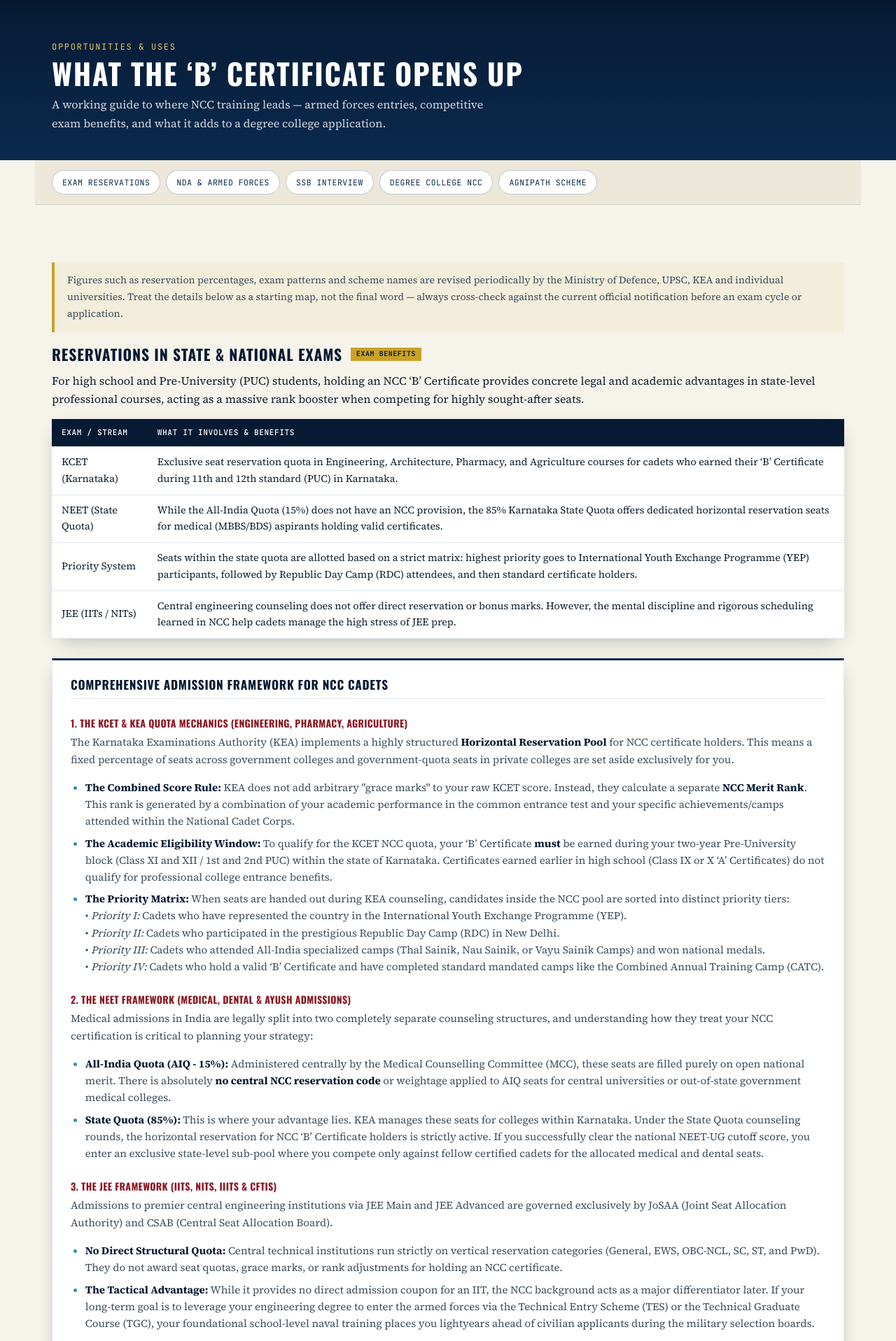
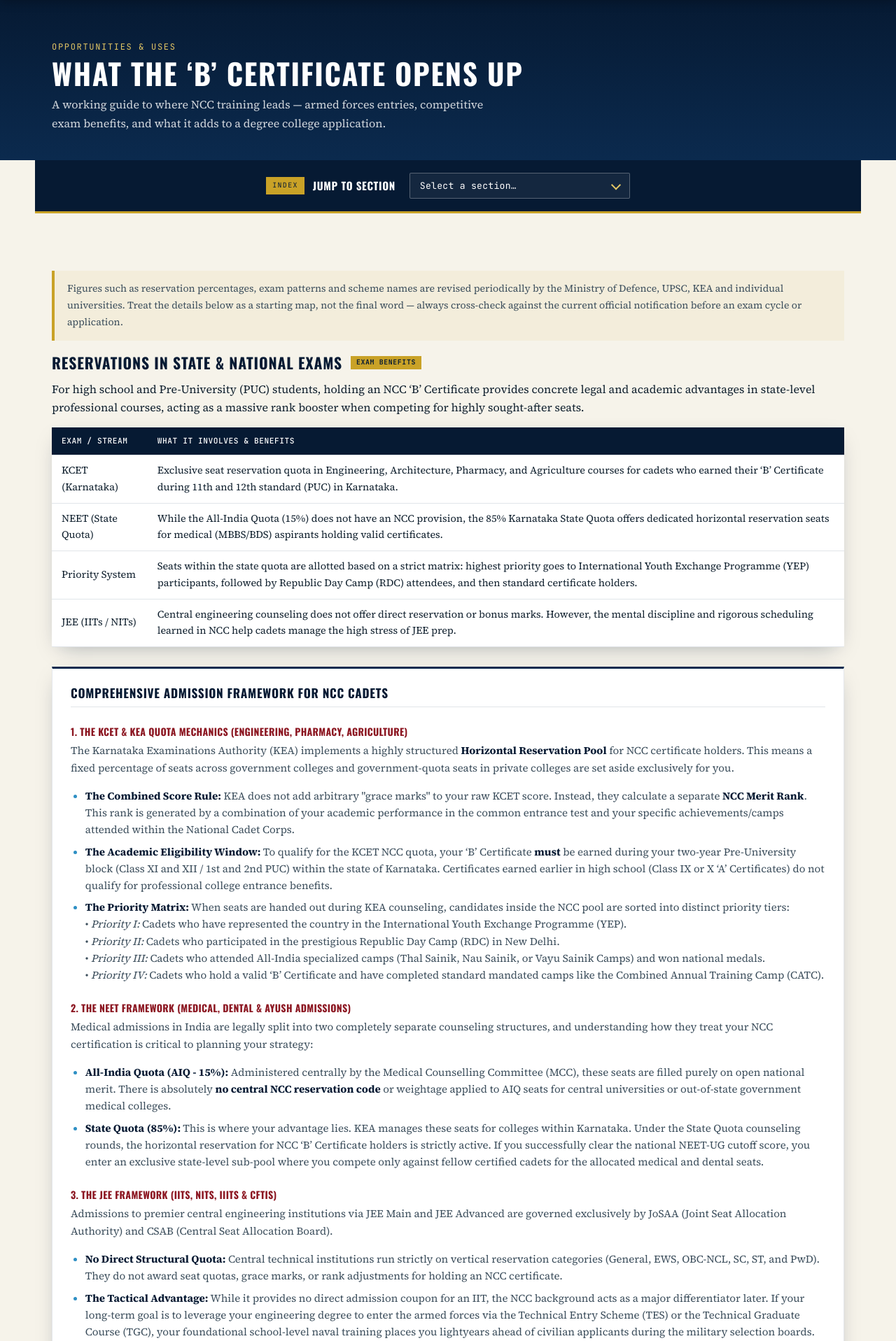
Before and after one commit to prathambhandary/NCC-Landing-Page, a Flask app: page /opportunities in a window 1280 px wide. Shown: the part 74-1991 px from the top of the page at 70% size. Run offline with Flask 3, Linux system fonts and the light colour scheme.

Commit message:
Fixed jump to section

```diff
--- a/static/css/style.css
+++ b/static/css/style.css
@@ -1158,3 +1158,107 @@ blockquote strong { color: var(--red-deep); }
   .detailed-explainer h4 { font-size: 0.82rem; }
   .quick-stats { font-size: 0.72rem; }
 }
+
+/* --------------------------------------------------------------------------
+   JUMP NAV — indexed section dropdown, sits under the page banner
+   -------------------------------------------------------------------------- */
+.jump-nav {
+  background: var(--navy-deep);
+  border-bottom: 3px solid var(--gold);
+  padding: 18px 0;
+}
+.jump-nav-inner {
+  display: flex;
+  align-items: center;
+  justify-content: space-between;
+  gap: 20px;
+  flex-wrap: wrap;
+}
+.jump-nav-head {
+  display: flex;
+  align-items: center;
+  gap: 12px;
+}
+.jump-nav-index {
+  font-family: var(--font-mono);
+  font-size: 0.62rem;
+  letter-spacing: 0.14em;
+  color: var(--navy-deep);
+  background: var(--gold);
+  padding: 4px 9px;
+  flex-shrink: 0;
+}
+.jump-nav-head h2 {
+  color: var(--white);
+  font-size: 0.95rem;
+  letter-spacing: 0.04em;
+  margin: 0;
+}
+
+.jump-nav-select-wrap {
+  position: relative;
+  min-width: 280px;
+  flex-shrink: 0;
+}
+.jump-nav-select {
+  appearance: none;
+  -webkit-appearance: none;
+  width: 100%;
+  font-family: var(--font-mono);
+  font-size: 0.82rem;
+  letter-spacing: 0.02em;
+  color: var(--white);
+  background: rgba(255,255,255,0.06);
+  border: 1px solid rgba(255,255,255,0.28);
+  border-radius: var(--radius);
+  padding: 10px 38px 10px 14px;
+  cursor: pointer;
+  transition: background 0.2s ease, border-color 0.2s ease;
+}
+.jump-nav-select:hover {
+  background: rgba(255,255,255,0.1);
+  border-color: rgba(255,255,255,0.45);
+}
+.jump-nav-select:focus-visible {
+  outline: 2px solid var(--gold);
+  outline-offset: 2px;
+}
+.jump-nav-select option {
+  background: var(--navy-deep);
+  color: var(--white);
+}
+.jump-nav-select-wrap::after {
+  content: '';
+  position: absolute;
+  right: 15px;
+  top: 50%;
+  width: 8px;
+  height: 8px;
+  border-right: 2px solid var(--gold-light);
+  border-bottom: 2px solid var(--gold-light);
+  transform: translateY(-65%) rotate(45deg);
+  pointer-events: none;
+}
+
+/* Anchor targets shouldn't hide under the sticky header + jump-nav */
+.opp-block { scroll-margin-top: 90px; }
+
+@media (max-width: 900px) {
+  .jump-nav-inner { justify-content: flex-start; }
+  .jump-nav-select-wrap { min-width: 240px; }
+}
+
+@media (max-width: 600px) {
+  .jump-nav { padding: 14px 0; }
+  .jump-nav-inner { flex-direction: column; align-items: stretch; gap: 12px; }
+  .jump-nav-head { justify-content: flex-start; }
+  .jump-nav-head h2 { font-size: 0.85rem; }
+  .jump-nav-select-wrap { min-width: 0; width: 100%; }
+  .jump-nav-select { font-size: 0.8rem; padding: 11px 38px 11px 12px; }
+  .opp-block { scroll-margin-top: 78px; }
+}
+
+@media (max-width: 380px) {
+  .jump-nav-index { font-size: 0.58rem; padding: 3px 7px; }
+  .jump-nav-head h2 { font-size: 0.78rem; letter-spacing: 0.02em; }
+}
--- a/templates/opportunities.html
+++ b/templates/opportunities.html
@@ -14,13 +14,24 @@
   </div>
 </section>
 
-<nav class="jump-nav" aria-label="Jump to section">
-  <a href="#reservations">Exam Reservations</a>
-  <a href="#nda">NDA &amp; Armed Forces</a>
-  <a href="#ssb">SSB Interview</a>
-  <a href="#degree-college">Degree College NCC</a>
-  <a href="#agnipath">Agnipath Scheme</a>
-</nav>
+<div class="jump-nav">
+  <div class="container jump-nav-inner">
+    <div class="jump-nav-head">
+      <span class="jump-nav-index">INDEX</span>
+      <h2>Jump to Section</h2>
+    </div>
+    <div class="jump-nav-select-wrap">
+      <select id="sectionJump" class="jump-nav-select" aria-label="Jump to a section on this page">
+        <option value="" disabled selected>Select a section&hellip;</option>
+        <option value="reservations">01 &mdash; Exam Reservations</option>
+        <option value="nda">02 &mdash; NDA &amp; Armed Forces Entry</option>
+        <option value="ssb">03 &mdash; The SSB Interview</option>
+        <option value="degree-college">04 &mdash; Value in Degree College</option>
+        <option value="agnipath">05 &mdash; Agnipath &amp; Agniveer Entries</option>
+      </select>
+    </div>
+  </div>
+</div>
 
 <section class="section">
   <div class="container">
```
